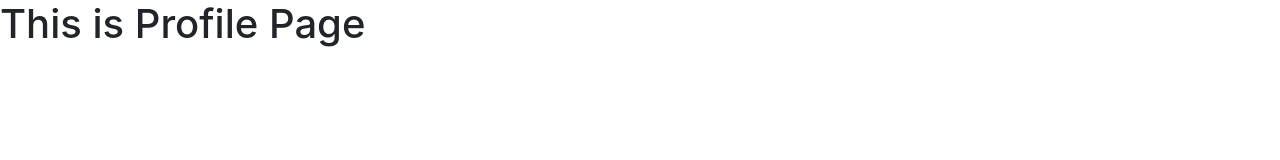
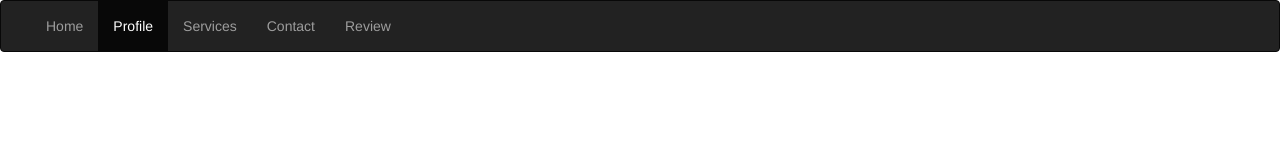
Before and after one commit to fifteen05/AdexProjectV1, a plain HTML site: page Components/Profile.html in a window 1280 px wide. Drawn offline with nearby package versions, Linux system fonts and the light colour scheme.

Commit message:
Update Profile.html

```diff
--- a/Components/Profile.html
+++ b/Components/Profile.html
@@ -11,7 +11,28 @@
     <title>Profile</title>
   </head>
   <body>
-    <h1>This is Profile Page</h1>
+
+  <nav class="navbar navbar-inverse">
+    <div class="container-fluid">
+      <div class="navbar-header">
+        <!--         <a class="navbar-brand" href="#">ADET</a> -->
+      </div>
+      <!--     <ul class="nav navbar-nav">
+      <li class="active"><a href="#review">Review</a></li>
+      <li><a href="#contact">Contact</a></li>
+      <li><a href="#home">Home</a></li>
+    </ul> -->
+      <ul class="nav navbar-nav navbar-collapse">
+        <!--         <li><a class="navbar-brand" href="#">ADET</a> -->
+         <li><a href="Homepage.html">Home</a></li>
+        <li class= "active"><a href="Profile.html">Profile</a></li>
+        <li><a href="Services.html">Services</a></li>
+<!--         li><a href="index.html">index</a></li> -->
+        <li><a href="ContactUs.html">Contact</a></li>
+        <li><a href="review.html">Review</a></li>
+      </ul>
+    </div>
+  </nav>
 
     <!-- Optional JavaScript -->
     <!-- jQuery first, then Popper.js, then Bootstrap JS -->
```
